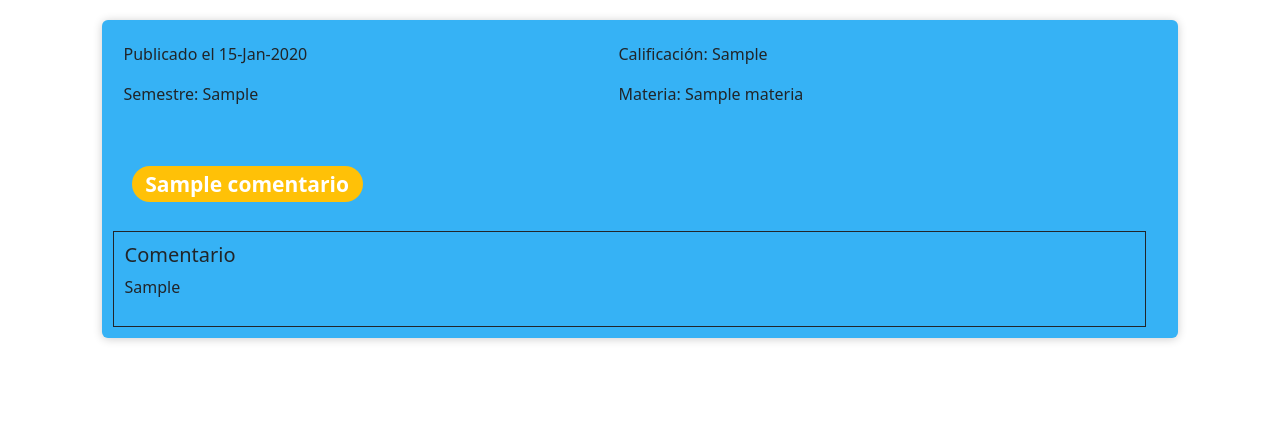
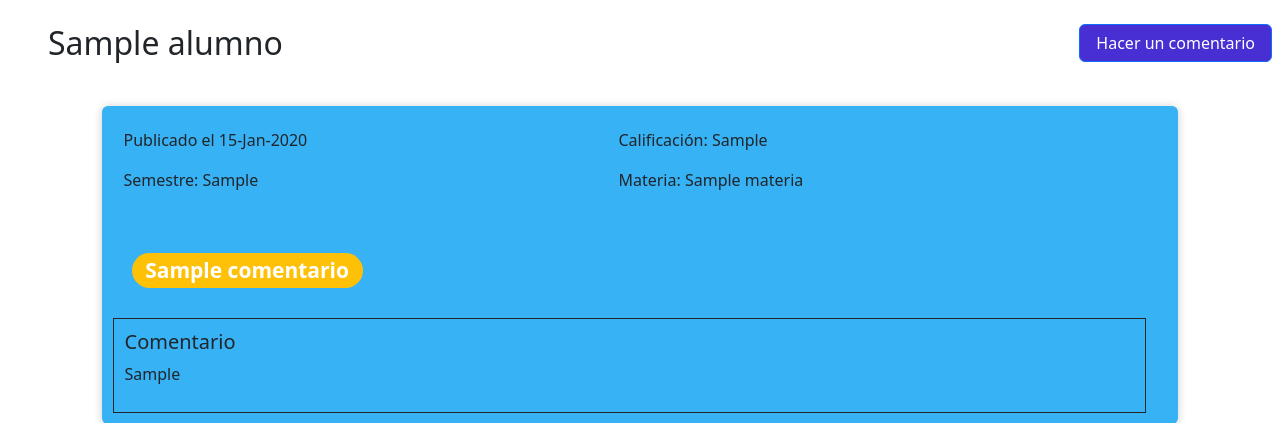
Before and after one commit to ph286/ProyectoWeb, a PHP site: page /src/alumno.php?alumno=1 in a window 1280 px wide. Shown: the part 76-499 px from the top of the page. Run offline with PHP 8.4, Linux system fonts and the light colour scheme; the visitor is signed in with stand-in values (Sample User, id 1); tables that the repository leaves empty or names only in its code hold one stand-in row (values such as "Sample post").

Commit message:
Redirect to form

```diff
--- a/src/alumno.php
+++ b/src/alumno.php
@@ -12,6 +12,8 @@
 
     $alumnoQuery = "SELECT * FROM `alumnos` WHERE `alumno_id` = '$alumnoId'";
     $alumnoData = mysqli_fetch_array(mysqli_query($mysqli,$alumnoQuery));
+
+    if ($alumnoData == null) header("Location: ../");
 
     $comentariosQuery = "SELECT `comentario_id`,`materia_id` FROM `info_comentarios` WHERE `alumno_id` = '$alumnoId'";
     $todosComentarios = mysqli_query($mysqli, $comentariosQuery);
@@ -38,6 +40,18 @@
         </a>
     </div>
 </nav>
+
+<div class="d-flex">
+    <h2 class="flex-grow-1 px-lg-5 my-4"><?=$alumnoData["nombre_alumno"]?></h2>
+    <?php if($isLogIn) : ?>
+        <a href="formulario.php">
+            <button type="button" class="btn btn-primary px-3 me-2 my-4" style="background-color: #472FD4">
+                Hacer un comentario
+            </button>
+        </a>
+    <?php endif ?>
+</div>
+
 <?php while ($comentario = mysqli_fetch_array($todosComentarios)): ?>
     <?php
 
--- a/src/carrera.php
+++ b/src/carrera.php
@@ -47,7 +47,7 @@
         <h2 class="flex-grow-1 px-lg-5 my-4"><?=$carrera?></h2>
         <?php if($isLogIn) : ?>
         <a href="formulario.php">
-            <button type="button" class="btn btn-primary px-3 me-2 my-4" style="background-color: #2e2b70; stroke-width: 0">
+            <button type="button" class="btn btn-primary px-3 me-2 my-4" style="background-color: #2e2b70">
                 Comentar otro alumno
             </button>
         </a>
```
